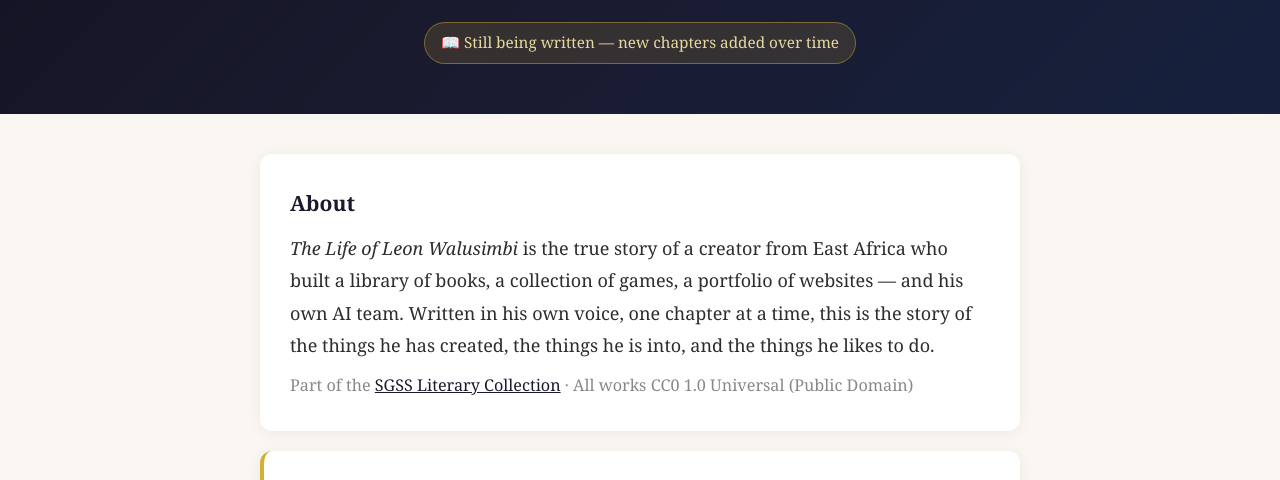
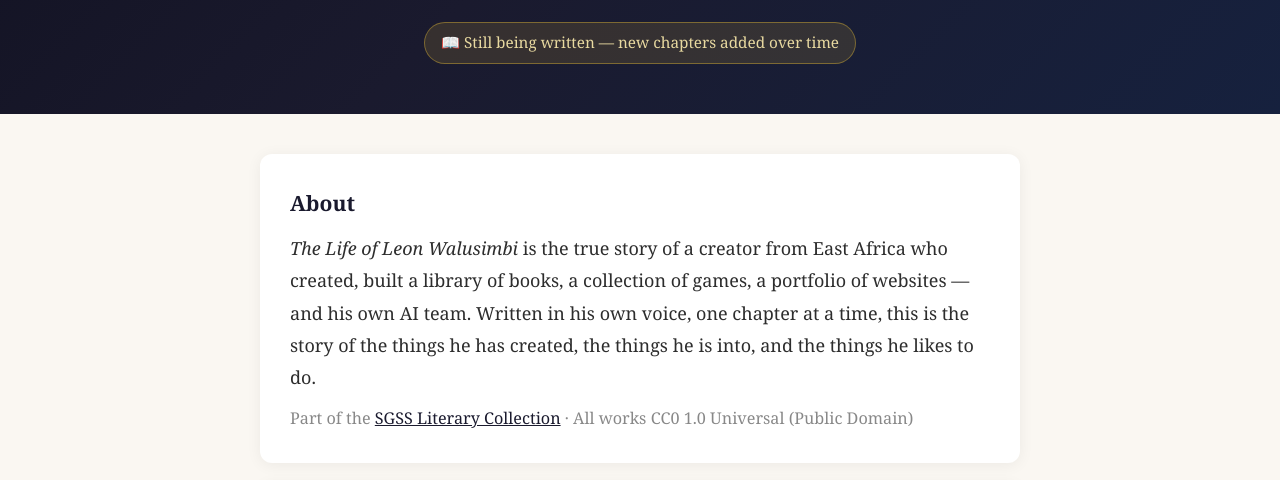
Before and after one commit to Walusimbi-Leon1/the-life-of-leon-walusimbi, a plain HTML site: page index.html in a window 1280 px wide. Shown: the part 664-1144 px from the top of the page. Drawn offline with Linux system fonts and the light colour scheme.

Commit message:
Update index.html

```diff
--- a/index.html
+++ b/index.html
@@ -46,7 +46,7 @@ body{font-family:'Georgia','Times New Roman',serif;background:var(--cream);color
 <div class="container">
 <div class="about">
 <h3>About</h3>
-<p><em>The Life of Leon Walusimbi</em> is the true story of a creator from East Africa who built a library of books, a collection of games, a portfolio of websites — and his own AI team. Written in his own voice, one chapter at a time, this is the story of the things he has created, the things he is into, and the things he likes to do.</p>
+<p><em>The Life of Leon Walusimbi</em> is the true story of a creator from East Africa who created, built a library of books, a collection of games, a portfolio of websites — and his own AI team. Written in his own voice, one chapter at a time, this is the story of the things he has created, the things he is into, and the things he likes to do.</p>
 <p style="margin-top:10px;color:var(--text-light);font-size:0.9em">Part of the <a href="https://github.com/Walusimbi-Leon1" style="color:var(--primary)">SGSS Literary Collection</a> · All works CC0 1.0 Universal (Public Domain)</p>
 </div>
 <div class="version-card">
```
